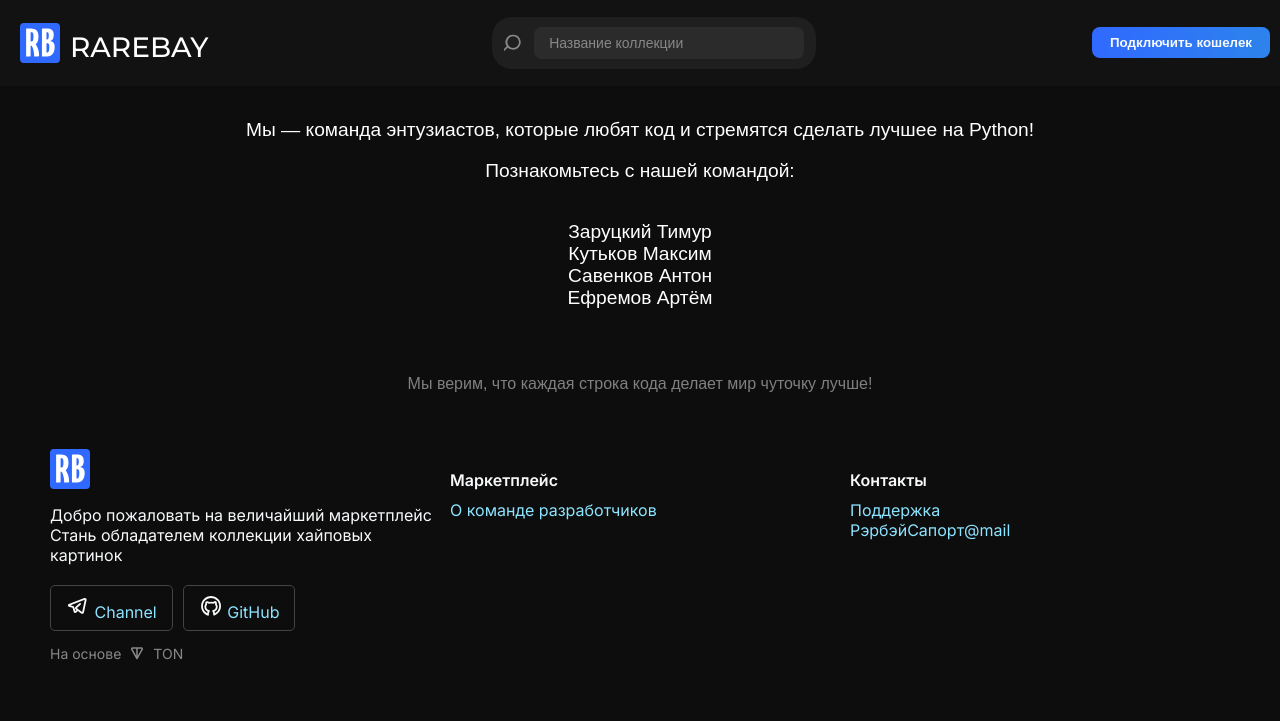
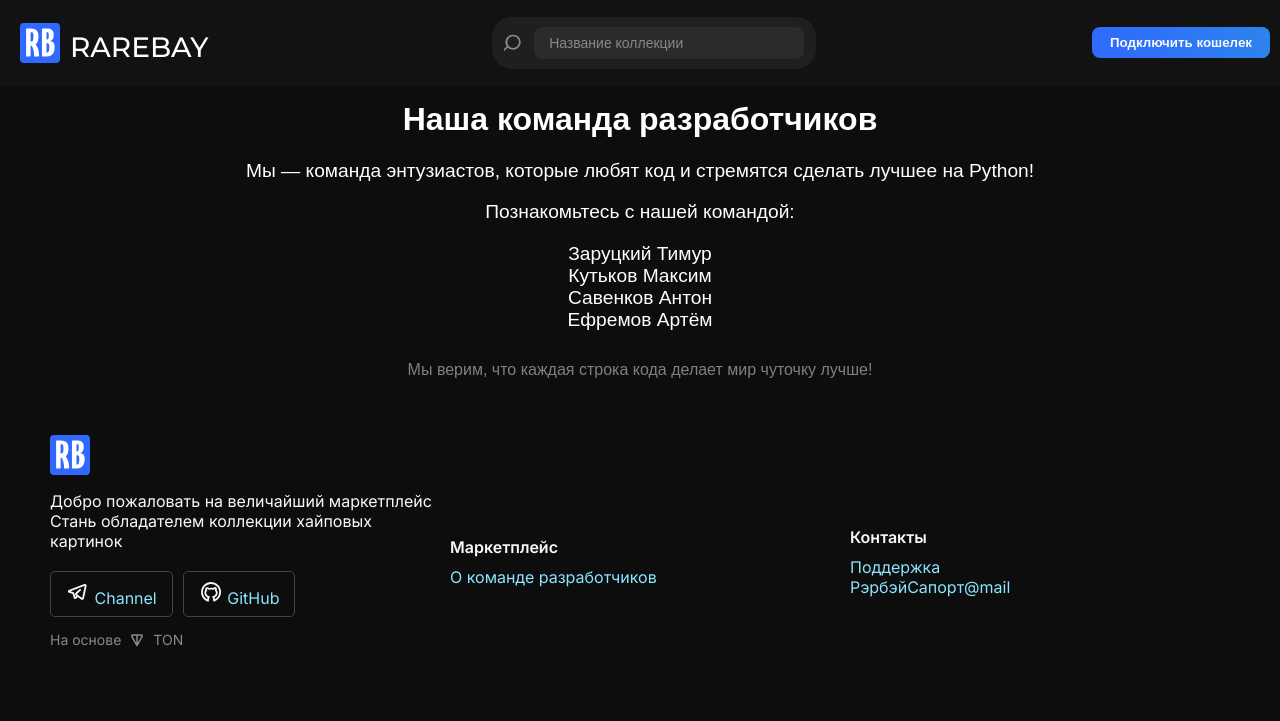
Before and after one commit to python-college/nft-marketplace-web, a Django app: page /about/ in a window 1280 px wide. Shown: the top 721 px of the page. Run offline with Django 4.2, Linux system fonts and the light colour scheme; some libraries are stand-ins or nearby versions.

Commit message:
убрал костыли

```diff
--- a/nft_marketplace/pages/static/pages/css/style.css
+++ b/nft_marketplace/pages/static/pages/css/style.css
@@ -1,3 +1,8 @@
+main {
+    margin-top: 80px; /* Высота вашей шапки */
+    flex: 1; /* Основной контент занимает оставшееся пространство */
+}
+
 html, body {
     margin: 0;
     padding: 0;
@@ -497,6 +502,7 @@ body {
   color: #F7F9FB;
   font-family: 'Inter', sans-serif;
   margin-top: auto;
+  align-items: center;
 }
 
 .footer-column {
@@ -537,6 +543,7 @@ body {
   border-radius: 5px;
   background-color: transparent;
   transition: background-color 0.3s ease, color 0.3s ease;
+  align-items: center;
 }
 
 .social-btn:hover {
--- a/nft_marketplace/pages/templates/NFT/nft_item.html
+++ b/nft_marketplace/pages/templates/NFT/nft_item.html
@@ -2,7 +2,6 @@
 {% load static %}
 
 {% block content%}
-    <div class="container">
 <div class="nft-card">
     <div class="nft-image">
         <img src= "{{ data.metadata.image }}" alt="{{ data.metadata.name }}">
@@ -32,5 +31,4 @@
         </div>
 
 </div>
-    </div>
 {% endblock %}
--- a/nft_marketplace/pages/templates/collections/collection_items.html
+++ b/nft_marketplace/pages/templates/collections/collection_items.html
@@ -2,7 +2,6 @@
 {% load static %}
 
 {% block content%}
-<div class="container">
 <div class="collection-card">
     <div class="collection-card-image">
         <img src="{% static 'pages/images/Logo.svg' %}" alt="{{ data.metadata.name }}">
@@ -30,14 +29,12 @@
 <p>Прав нет для создания.</p>
 <p>Владельцем является: {{ data.owner_address }}</p>
 {% endif %}
-</div>
 <!-- Секция с миниатюрами других NFT -->
 
 <h2 class="title text-center" style="margin: 0; padding: 5px 10px; border: 2px solid #fff; border-radius: 8px; display: inline-block;">
     Элементы коллекции
 </h2>
 
-<div class="container" style="margin-top: 5px;">
 {% for nft_item in nfts.nft_items %}
     <div class="mini-nft-card text-bg-dark d-inline-block mb-3 me-2">
         <a href="/nfts/collections/{{nft_item.collection.address}}/{{nft_item.address}}/"></a>
@@ -48,7 +45,6 @@
 </div>
 </div>
 {% endfor %}
-</div>
 
 {% endblock %}
 
--- a/nft_marketplace/pages/templates/home/home.html
+++ b/nft_marketplace/pages/templates/home/home.html
@@ -2,7 +2,5 @@
 {% load pages_tags %}
 
 {% block content%}
-<div class = "container">
-    <h1 align="center">САМЫЙ ЛУЧШИЙ В МИРЕ НФТ МАРКЕТПЛЕЙС</h1>
-</div>
+<h1 align="center">САМЫЙ ЛУЧШИЙ В МИРЕ НФТ МАРКЕТПЛЕЙС</h1>
 {% endblock %}
--- a/nft_marketplace/templates/base.html
+++ b/nft_marketplace/templates/base.html
@@ -65,8 +65,11 @@
     </div>
 </div>
 
-{% block content %}
-{% endblock %}
+<main>
+    {% block content %}
+    {% endblock %}
+</main>
+
 
 <footer class="footer">
   <div class="footer-column">
```
Lines whose indentation alone changed are shown as unchanged.
